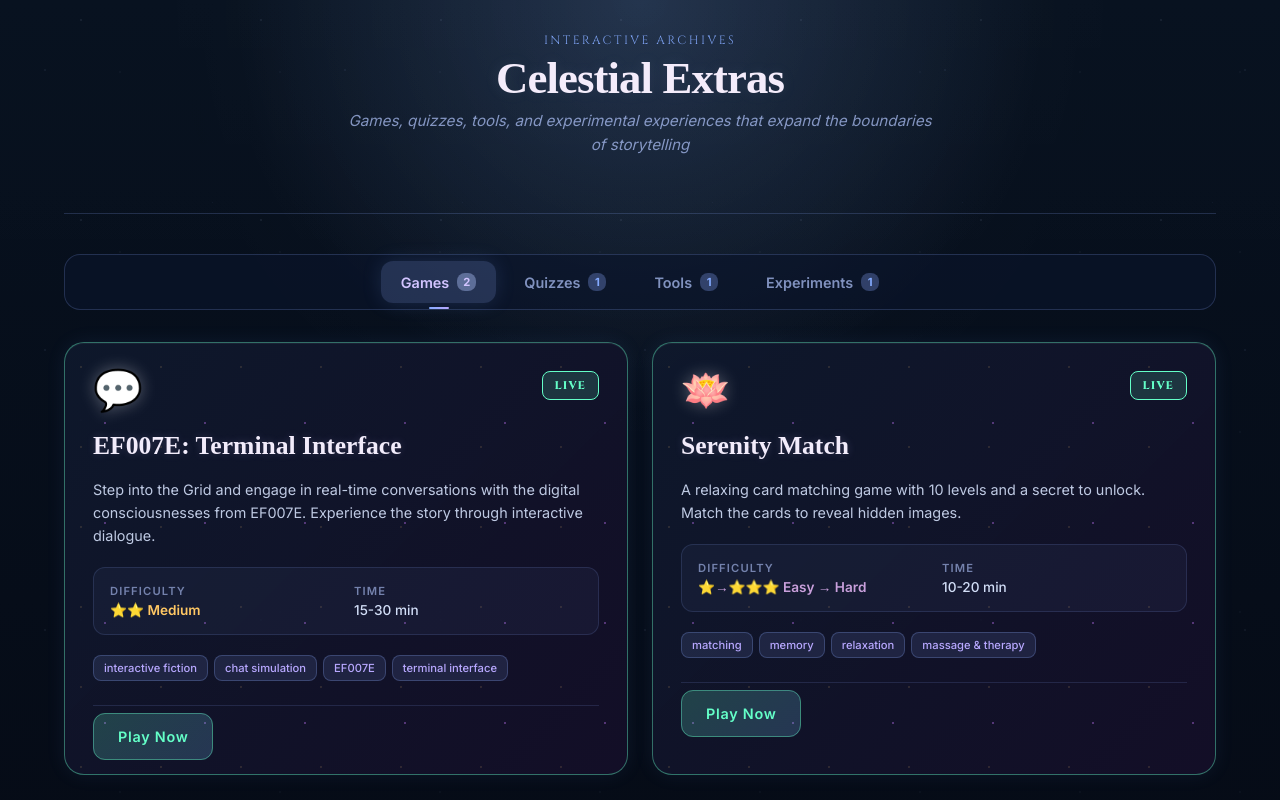
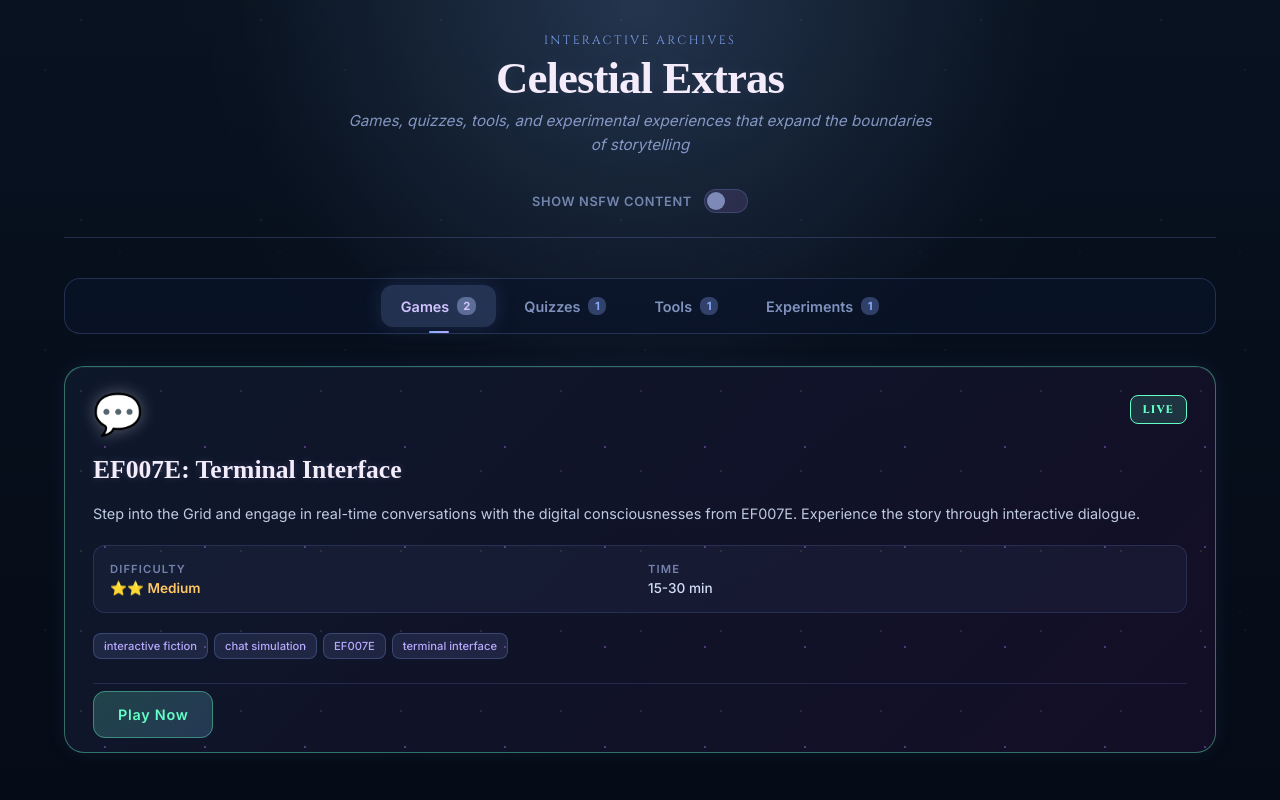
Before and after one commit to wickxdwrites/celestial-archives, a React (Vite) app: page /#/extras in a window 1280 px wide. Shown: the top 800 px of the page. Built offline with nearby package versions, Linux system fonts and the light colour scheme; a web font is replaced by a local one.

Commit message:
feat: NSFW toggle with age verification on Extras page

```diff
--- a/src/pages/Extras.css
+++ b/src/pages/Extras.css
@@ -538,6 +538,228 @@
 }
 
 /* Responsive Design */
+
+/* ===== NSFW TOGGLE ===== */
+.nsfw-toggle-row {
+  display: flex;
+  justify-content: center;
+  margin-top: 16px;
+}
+
+.nsfw-toggle {
+  display: flex;
+  align-items: center;
+  gap: 12px;
+  cursor: pointer;
+  user-select: none;
+}
+
+.nsfw-toggle-label {
+  font-size: 0.8rem;
+  font-weight: 600;
+  letter-spacing: 0.05em;
+  color: rgba(180, 200, 255, 0.6);
+  text-transform: uppercase;
+}
+
+.nsfw-switch {
+  position: relative;
+  width: 44px;
+  height: 24px;
+  background: rgba(100, 80, 140, 0.3);
+  border: 1px solid rgba(140, 170, 255, 0.2);
+  border-radius: 12px;
+  cursor: pointer;
+  transition: all 0.3s ease;
+}
+
+.nsfw-switch:hover {
+  border-color: rgba(140, 170, 255, 0.4);
+}
+
+.nsfw-switch--on {
+  background: rgba(255, 100, 120, 0.3);
+  border-color: rgba(255, 100, 120, 0.5);
+}
+
+.nsfw-switch-thumb {
+  position: absolute;
+  top: 2px;
+  left: 2px;
+  width: 18px;
+  height: 18px;
+  background: rgba(180, 200, 255, 0.6);
+  border-radius: 50%;
+  transition: all 0.3s ease;
+}
+
+.nsfw-switch--on .nsfw-switch-thumb {
+  left: 22px;
+  background: #ff6478;
+  box-shadow: 0 0 8px rgba(255, 100, 120, 0.5);
+}
+
+/* ===== NSFW BADGE ===== */
+.card-badges {
+  display: flex;
+  align-items: center;
+  gap: 8px;
+}
+
+.nsfw-badge {
+  padding: 4px 8px;
+  background: rgba(255, 80, 100, 0.2);
+  color: #ff6478;
+  font-size: 0.6rem;
+  font-weight: 700;
+  letter-spacing: 0.1em;
+  text-transform: uppercase;
+  border-radius: 6px;
+  border: 1px solid rgba(255, 80, 100, 0.4);
+}
+
+.extras-card--nsfw {
+  border-color: rgba(255, 100, 120, 0.25);
+}
+
+.extras-card--nsfw:hover {
+  border-color: rgba(255, 100, 120, 0.5);
+  box-shadow:
+    inset 0 1px 0 rgba(255, 255, 255, 0.08),
+    0 15px 45px rgba(255, 100, 120, 0.15),
+    0 0 100px rgba(255, 80, 100, 0.1);
+}
+
+/* ===== NSFW AGE GATE MODAL ===== */
+.nsfw-modal-overlay {
+  position: fixed;
+  inset: 0;
+  background: rgba(0, 0, 0, 0.8);
+  backdrop-filter: blur(6px);
+  display: flex;
+  align-items: center;
+  justify-content: center;
+  z-index: 1000;
+  padding: 20px;
+  animation: nsfwFadeIn 0.25s ease;
+}
+
+@keyframes nsfwFadeIn {
+  from { opacity: 0; }
+  to { opacity: 1; }
+}
+
+.nsfw-modal {
+  background: linear-gradient(135deg, #1a1030, #14102a);
+  border: 1px solid rgba(255, 100, 120, 0.3);
+  border-radius: 20px;
+  padding: 36px 32px;
+  max-width: 480px;
+  width: 100%;
+  text-align: center;
+  box-shadow: 0 20px 60px rgba(0, 0, 0, 0.5), 0 0 40px rgba(255, 80, 100, 0.1);
+  animation: nsfwSlideUp 0.3s ease;
+}
+
+@keyframes nsfwSlideUp {
+  from { transform: translateY(20px); opacity: 0; }
+  to { transform: translateY(0); opacity: 1; }
+}
+
+.nsfw-modal-icon {
+  font-size: 3rem;
+  margin-bottom: 12px;
+}
+
+.nsfw-modal-title {
+  margin: 0 0 16px;
+  font-family: "Cormorant Garamond", serif;
+  font-size: 1.6rem;
+  font-weight: 600;
+  color: #f2ecfb;
+}
+
+.nsfw-modal-text {
+  margin: 0 0 16px;
+  font-size: 0.9rem;
+  line-height: 1.6;
+  color: rgba(210, 222, 247, 0.85);
+}
+
+.nsfw-modal-terms {
+  text-align: left;
+  margin: 0 0 24px;
+  padding: 16px 16px 16px 32px;
+  background: rgba(255, 100, 120, 0.06);
+  border: 1px solid rgba(255, 100, 120, 0.15);
+  border-radius: 12px;
+  list-style: none;
+}
+
+.nsfw-modal-terms li {
+  position: relative;
+  padding-left: 16px;
+  font-size: 0.85rem;
+  line-height: 1.7;
+  color: rgba(210, 222, 247, 0.8);
+}
+
+.nsfw-modal-terms li::before {
+  content: '•';
+  position: absolute;
+  left: 0;
+  color: #ff6478;
+  font-weight: bold;
+}
+
+.nsfw-modal-terms li strong {
+  color: #ff6478;
+}
+
+.nsfw-modal-actions {
+  display: flex;
+  flex-direction: column;
+  gap: 10px;
+}
+
+.nsfw-modal-btn {
+  padding: 14px 24px;
+  border: none;
+  border-radius: 12px;
+  font-family: "Inter", sans-serif;
+  font-size: 0.9rem;
+  font-weight: 600;
+  cursor: pointer;
+  transition: all 0.3s ease;
+  letter-spacing: 0.02em;
+}
+
+.nsfw-modal-btn--confirm {
+  background: rgba(255, 100, 120, 0.2);
+  color: #ff6478;
+  border: 1px solid rgba(255, 100, 120, 0.4);
+}
+
+.nsfw-modal-btn--confirm:hover {
+  background: rgba(255, 100, 120, 0.3);
+  border-color: rgba(255, 100, 120, 0.6);
+  transform: translateY(-1px);
+  box-shadow: 0 4px 16px rgba(255, 100, 120, 0.2);
+}
+
+.nsfw-modal-btn--deny {
+  background: rgba(140, 170, 255, 0.1);
+  color: rgba(180, 200, 255, 0.7);
+  border: 1px solid rgba(140, 170, 255, 0.2);
+}
+
+.nsfw-modal-btn--deny:hover {
+  background: rgba(140, 170, 255, 0.2);
+  color: #d2c4ff;
+  transform: translateY(-1px);
+}
+
+/* Responsive Design */
 @media (max-width: 768px) {
   .extras-section {
     padding: 0 16px;
--- a/src/pages/Extras.jsx
+++ b/src/pages/Extras.jsx
@@ -25,7 +25,8 @@ const extrasData = {
       path: '/extras/serenity-match',
       difficulty: 'Easy → Hard',
       estimatedTime: '10-20 min',
-      tags: ['matching', 'memory', 'relaxation', 'massage & therapy']
+      tags: ['matching', 'memory', 'relaxation', 'massage & therapy'],
+      nsfw: true
     }
   ],
   quizzes: [
@@ -78,16 +79,44 @@ const difficultyConfig = {
 
 export default function Extras() {
   const [activeSection, setActiveSection] = useState('games');
+  const [showNsfw, setShowNsfw] = useState(() => {
+    try { return localStorage.getItem('celestial-nsfw') === 'true'; } catch { return false; }
+  });
+  const [nsfwModal, setNsfwModal] = useState(false);
+
+  const handleNsfwToggle = () => {
+    if (showNsfw) {
+      setShowNsfw(false);
+      try { localStorage.setItem('celestial-nsfw', 'false'); } catch {}
+    } else {
+      setNsfwModal(true);
+    }
+  };
+
+  const confirmNsfw = () => {
+    setShowNsfw(true);
+    setNsfwModal(false);
+    try { localStorage.setItem('celestial-nsfw', 'true'); } catch {}
+  };
+
+  const denyNsfw = () => {
+    setNsfwModal(false);
+  };
+
+  const filterNsfw = (items) => showNsfw ? items : items.filter(item => !item.nsfw);
 
   const renderGameCard = (game) => (
-    <div key={game.id} className={`extras-card extras-card--${game.status}`}>
+    <div key={game.id} className={`extras-card extras-card--${game.status} ${game.nsfw ? 'extras-card--nsfw' : ''}`}>
       <div className="card-icon-header">
         <span className="card-icon">{game.icon}</span>
-        <div className="card-status-badge" style={{
-          color: statusConfig[game.status].color,
-          background: statusConfig[game.status].bg
-        }}>
-          {statusConfig[game.status].label}
+        <div className="card-badges">
+          {game.nsfw && <span className="nsfw-badge">NSFW</span>}
+          <div className="card-status-badge" style={{
+            color: statusConfig[game.status].color,
+            background: statusConfig[game.status].bg
+          }}>
+            {statusConfig[game.status].label}
+          </div>
         </div>
       </div>
 
@@ -258,6 +287,14 @@ export default function Extras() {
               Games, quizzes, tools, and experimental experiences that expand the boundaries of storytelling
             </p>
           </div>
+          <div className="nsfw-toggle-row">
+            <label className="nsfw-toggle">
+              <span className="nsfw-toggle-label">Show NSFW Content</span>
+              <div className={`nsfw-switch ${showNsfw ? 'nsfw-switch--on' : ''}`} onClick={handleNsfwToggle}>
+                <div className="nsfw-switch-thumb" />
+              </div>
+            </label>
+          </div>
         </div>
 
         <div className="extras-navigation">
@@ -278,10 +315,10 @@ export default function Extras() {
         </div>
 
         <div className="extras-grid">
-          {activeSection === 'games' && extrasData.games.map(renderGameCard)}
-          {activeSection === 'quizzes' && extrasData.quizzes.map(renderQuizCard)}
-          {activeSection === 'tools' && extrasData.tools.map(renderToolCard)}
-          {activeSection === 'experiments' && extrasData.experiments.map(renderExperimentCard)}
+          {activeSection === 'games' && filterNsfw(extrasData.games).map(renderGameCard)}
+          {activeSection === 'quizzes' && filterNsfw(extrasData.quizzes).map(renderQuizCard)}
+          {activeSection === 'tools' && filterNsfw(extrasData.tools).map(renderToolCard)}
+          {activeSection === 'experiments' && filterNsfw(extrasData.experiments).map(renderExperimentCard)}
         </div>
 
         <div className="extras-footer">
@@ -295,6 +332,31 @@ export default function Extras() {
           </div>
         </div>
       </section>
+      {nsfwModal && (
+        <div className="nsfw-modal-overlay" onClick={denyNsfw}>
+          <div className="nsfw-modal" onClick={e => e.stopPropagation()}>
+            <div className="nsfw-modal-icon">🔞</div>
+            <h2 className="nsfw-modal-title">Age Verification Required</h2>
+            <p className="nsfw-modal-text">
+              Some content in the Celestial Archives is intended for mature audiences only.
+              By enabling NSFW content, you confirm that:
+            </p>
+            <ul className="nsfw-modal-terms">
+              <li>You are at least <strong>18 years of age</strong> (or the age of majority in your jurisdiction)</li>
+              <li>You understand that NSFW content may contain adult themes</li>
+              <li>You accept responsibility for viewing this content</li>
+            </ul>
+            <div className="nsfw-modal-actions">
+              <button className="nsfw-modal-btn nsfw-modal-btn--confirm" onClick={confirmNsfw}>
+                I am 18+ — Show NSFW Content
+              </button>
+              <button className="nsfw-modal-btn nsfw-modal-btn--deny" onClick={denyNsfw}>
+                No, Keep It Hidden
+              </button>
+            </div>
+          </div>
+        </div>
+      )}
     </ArchiveLayout>
   );
 }
```
